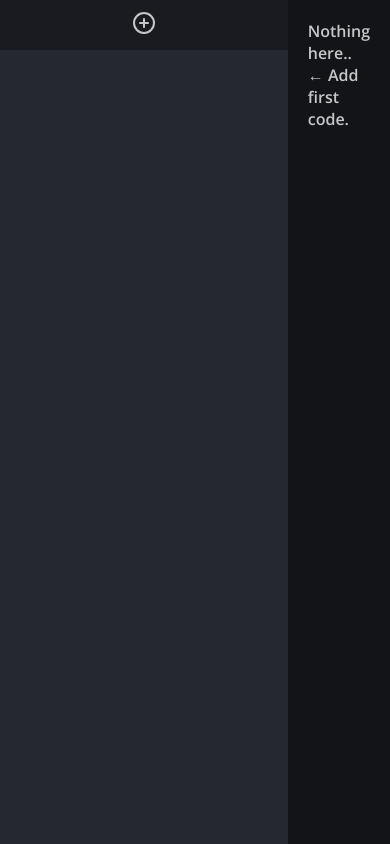
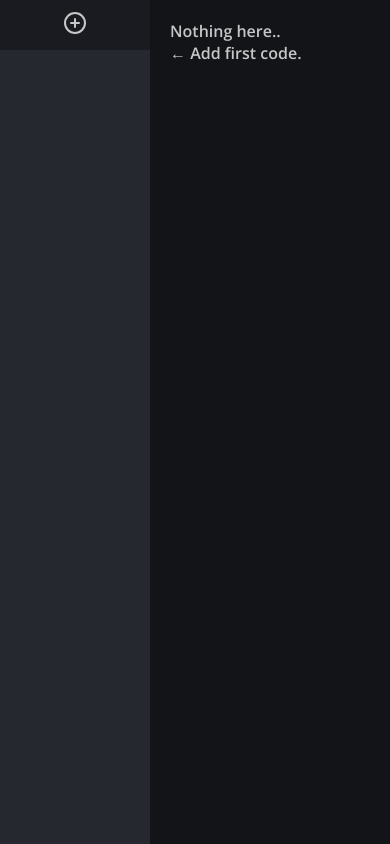
Before and after one commit to martinsuba/code-injector-extension, a React (Create React App) app in the folder ui/: page / in a window 390 px wide. Built offline with nearby package versions, Linux system fonts and the light colour scheme.

Commit message:
Add css responsivity

```diff
--- a/ui/src/components/App.scss
+++ b/ui/src/components/App.scss
@@ -5,8 +5,13 @@
 }
 
 .sidebar {
-  width: 300px;
+  width: 20%;
+  min-width: 150px;
   background-color: #262830;
+
+  @media only screen and (min-width: 992px) {
+    width: 300px;
+  }
 }
 
 .content {
```
